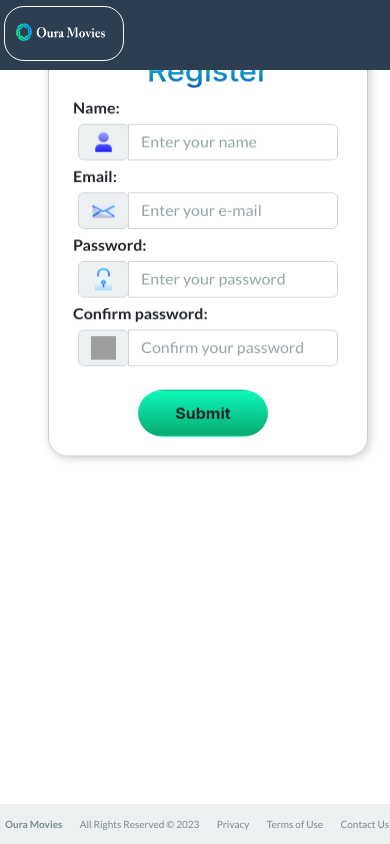
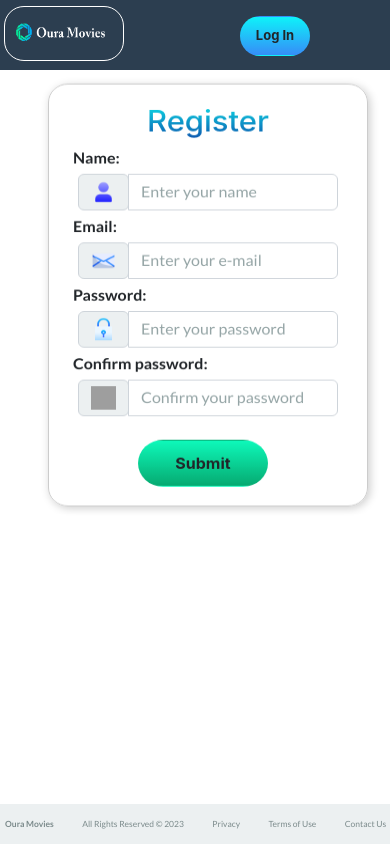
Before and after one commit to Arturo0214/oura-movies-frontend, a React (Vite) app: page / in a window 390 px wide. Shown: the top 844 px of the page. Built offline with nearby package versions, Linux system fonts and the light colour scheme; grey boxes are pictures that could not be loaded.

Commit message:
fix: responsive design -Register.jsx

```diff
--- a/src/index.css
+++ b/src/index.css
@@ -352,6 +352,7 @@
   .gradient-blue{
     display: flex;
     position: relative;
+    right: 200px;
   }
   .formu {
     display: flex;
@@ -359,15 +360,16 @@
     align-items: center;
     justify-content: center;
     width: 320px;
+    top: 50px;
     left: 13px;
     padding: 0 auto;
-    margin: 0 auto;
+    margin: 0;
   }
   .footer{
     display: flex;
     justify-content: space-between;
     width: 480px;
-    font-size: 10px;
+    font-size: 8.5px;
     padding-left: 5px;
   }
   .register-group{
```
